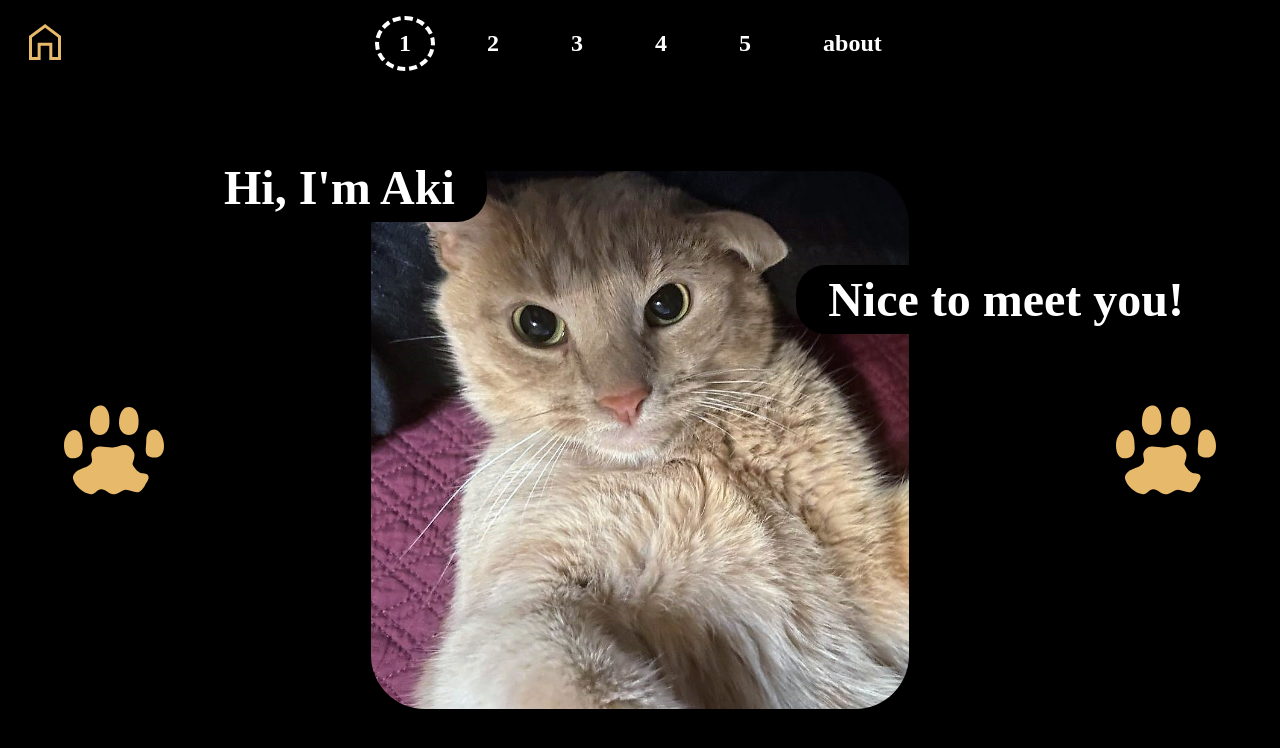
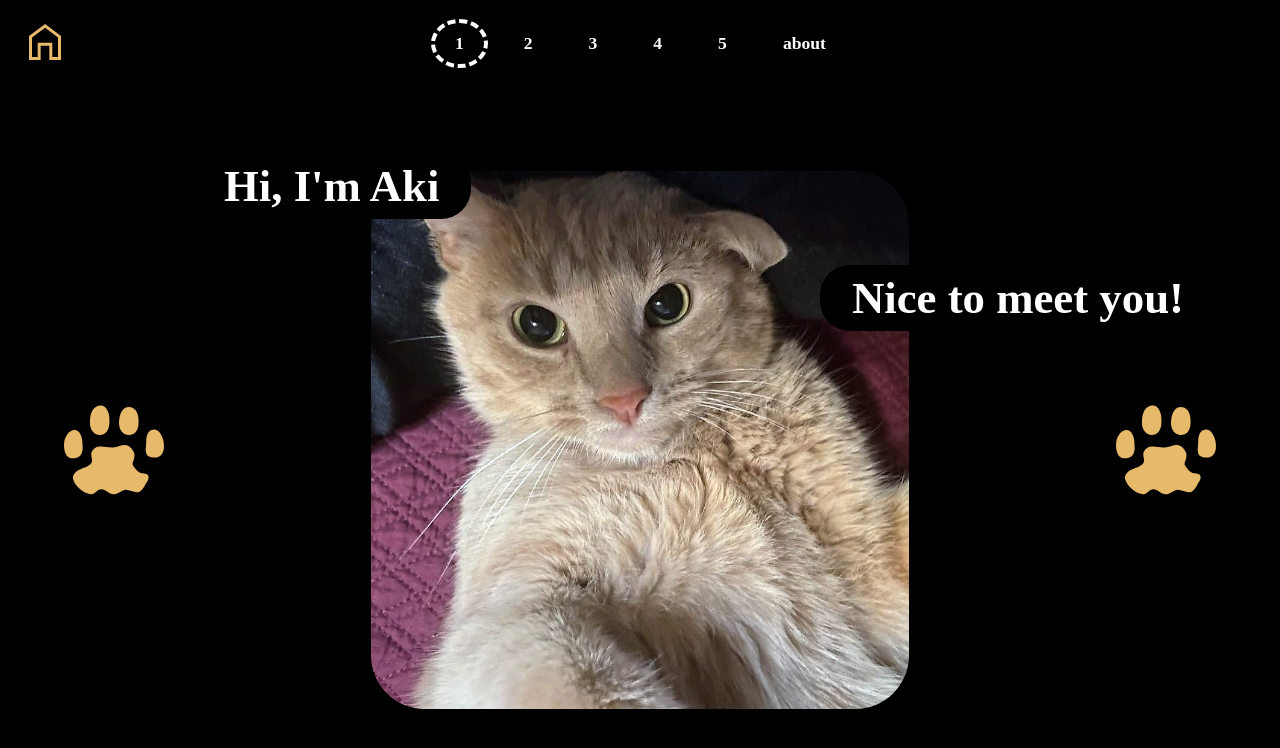
Before and after one commit to PopovDS617/aki, a Next.js app: page /one in a window 1280 px wide. Shown: the top 748 px of the page. Built offline with nearby package versions, Linux system fonts and the light colour scheme; a web font is replaced by a local one.

Commit message:
about page finished, style changes (font sizes)

```diff
--- a/src/styles/globals.scss
+++ b/src/styles/globals.scss
@@ -60,10 +60,10 @@ a {
   transition: all 0.5s;
   z-index: 10;
   .link {
+    max-width: 15rem;
     padding: 10px 20px;
-    font-size: 1.5rem;
-    margin: 0 1rem;
-
+    font-size: clamp(0.7rem, 0.3rem + 1vw, 1.5rem);
+    margin: 0 0.5rem;
     border-radius: 50%;
     transition: all 0.5s;
   }
@@ -113,7 +113,7 @@ a {
   color: #e7b96b;
   border-radius: 10px;
   border: solid 2px #e7b96b;
-  font-size: 2.5rem;
+  font-size: clamp(1.5rem, 1.2rem + 1vw, 2.5rem);
   padding: 20px;
   background-color: transparent;
   transition: all 0.5s;
@@ -135,6 +135,10 @@ a {
   cursor: pointer;
   transition: all 0.7s;
   z-index: 10;
+  svg {
+    width: 100px;
+    height: 100px;
+  }
   p {
     opacity: 0;
     transition: all 0.7s;
@@ -194,10 +198,12 @@ a {
 }
 
 .github-button {
+  text-align: center;
+  margin-bottom: 1rem;
   color: white;
   border-radius: 10px;
   border: solid 2px #6e5494;
-  font-size: 2.5rem;
+  font-size: clamp(1rem, 0.5rem + 1vw, 1.8rem);
   padding: 20px;
   background-color: transparent;
   transition: all 0.5s;
@@ -211,15 +217,49 @@ a {
   }
 }
 
+.start-again-button {
+  text-align: center;
+  color: #e7b96b;
+  border-radius: 10px;
+  border: solid 2px #e7b96b;
+  font-size: clamp(1rem, 0.5rem + 1vw, 1.8rem);
+  padding: 20px;
+  background-color: transparent;
+  transition: all 0.5s;
+  z-index: 10;
+  &:hover {
+    outline: none;
+    background-color: #e7b96b;
+    color: black;
+    transition: all 0.5s;
+    transform: translateY(-10px);
+  }
+}
+
 .homepage-container {
+  display: flex;
+  flex-direction: column;
+  justify-content: center;
+  align-items: center;
+  .cat-three-model {
     display: flex;
     flex-direction: column;
     justify-content: center;
     align-items: center;
   }
 
+  .model-container {
+    margin-top: 5rem;
+    display: flex;
+    justify-content: center;
+    align-items: center;
+    width: 300px;
+    height: 300px;
+  }
+}
+
 .header-text-model {
-  font-size: 3rem;
+  font-size: clamp(2rem, 1.2rem + 2vw, 3rem);
   z-index: 10;
   position: absolute;
 
@@ -338,7 +378,7 @@ a {
     justify-content: center;
     align-items: center;
     width: 100%;
-    font-size: 2rem;
+    font-size: clamp(1rem, 0.8rem + 1vw, 2.5rem);
     h1 {
       padding: 0;
     }
@@ -355,7 +395,7 @@ a {
       display: flex;
       justify-content: flex-start;
       align-items: center;
-      font-size: 2.5rem;
+      font-size: clamp(1rem, 0.8rem + 1vw, 2.5rem);
 
       p {
         margin-left: 4rem;
@@ -434,19 +474,43 @@ a {
 
 .about-page {
   height: 90vh;
-}
-.cat-three-model {
+  .about-content {
+    padding: 0 1rem;
     display: flex;
     flex-direction: column;
     justify-content: center;
     align-items: center;
-}
 
-.model-container {
-  margin-top: 5rem;
+    .about-cat-icon {
       display: flex;
       justify-content: center;
       align-items: center;
-  width: 300px;
-  height: 300px;
+      height: 280px;
+      width: 280px;
+      @media (max-width: 600px) {
+        height: 200px;
+        width: 200px;
       }
+    }
+
+    .about-description {
+      display: flex;
+      flex-direction: column;
+      justify-content: center;
+      align-items: flex-start;
+      font-size: clamp(0.8rem, 0.5rem + 1vw, 1.3rem);
+
+      h3 {
+        margin: 0;
+      }
+
+      .tech-stack-list {
+        list-style-type: none;
+
+        li {
+          margin-top: 0.2rem;
+        }
+      }
+    }
+  }
+}
```
Also changed, not shown: src/pages/about.tsx (+15 -8 lines), src/pages/two.tsx (+4 -4 lines). Lines whose indentation alone changed are shown as unchanged.
